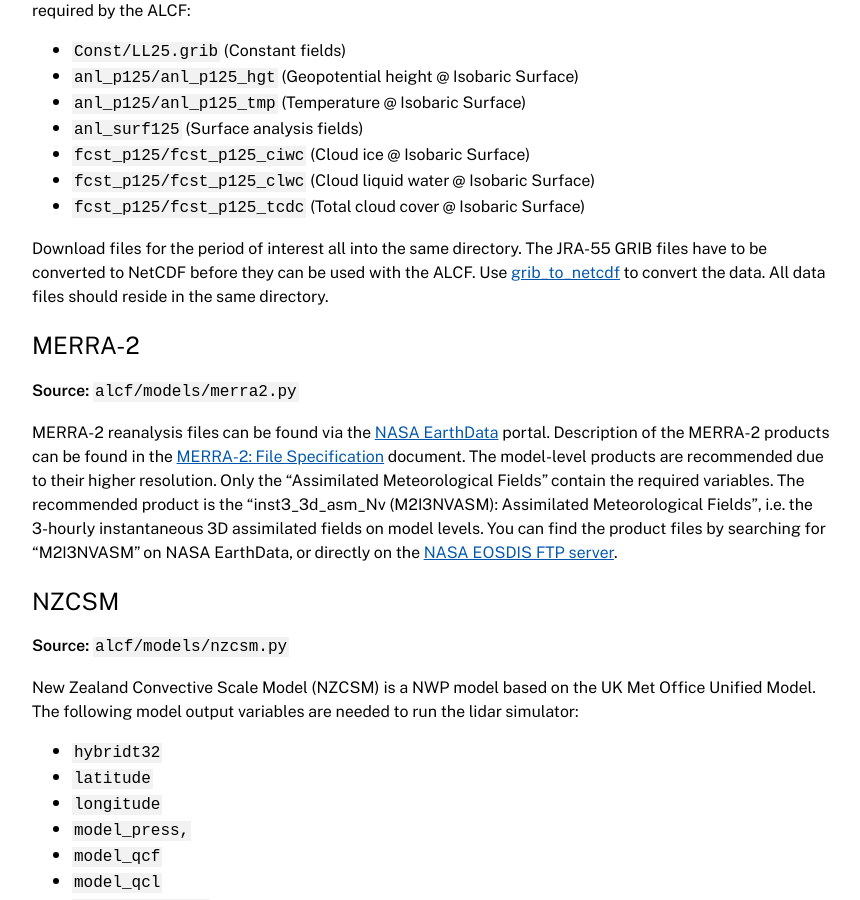
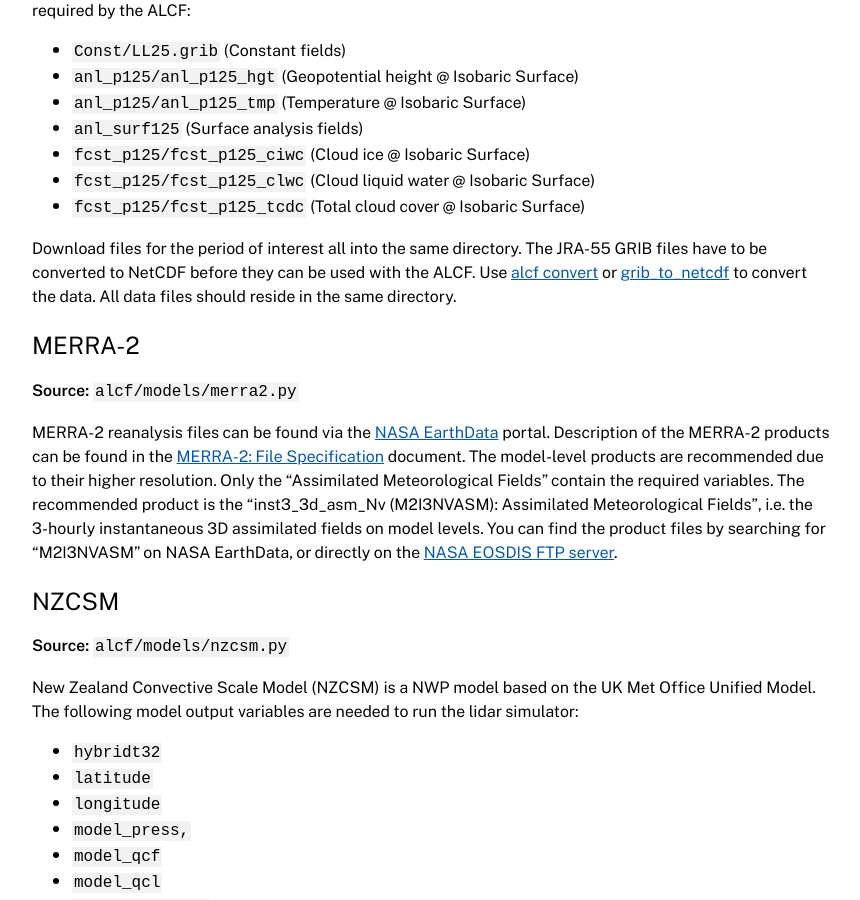
Before and after one commit to alcf-lidar/alcf, a Jekyll site: the page built from docs/documentation/model_guide/index.md, in a window 1280 px wide and 900 px high, scrolled down 3244 px. Shown: the whole window, without its empty margins (208-1068 px from the left). Built offline with Jekyll 4.4.1, drawn with Linux system fonts in a browser that asks for light colours.

Commit message:
docs: Improve model guide for JRA-55

```diff
--- a/docs/documentation/model_guide/index.md
+++ b/docs/documentation/model_guide/index.md
@@ -156,8 +156,10 @@
 
 Download files for the period of interest all into the same directory.
 The JRA-55 GRIB files have to be converted to NetCDF before they can be
-used with the ALCF. Use [grib_to_netcdf](https://confluence.ecmwf.int/display/ECC/grib_to_netcdf)
-to convert the data. All data files should reside in the same directory.
+used with the ALCF. Use
+[alcf convert]({{ "/documentation/cli/cmd_convert.html" | relative_url }}) or
+[grib_to_netcdf](https://confluence.ecmwf.int/display/ECC/grib_to_netcdf) to
+convert the data. All data files should reside in the same directory.
 
 ### MERRA-2
 
```
